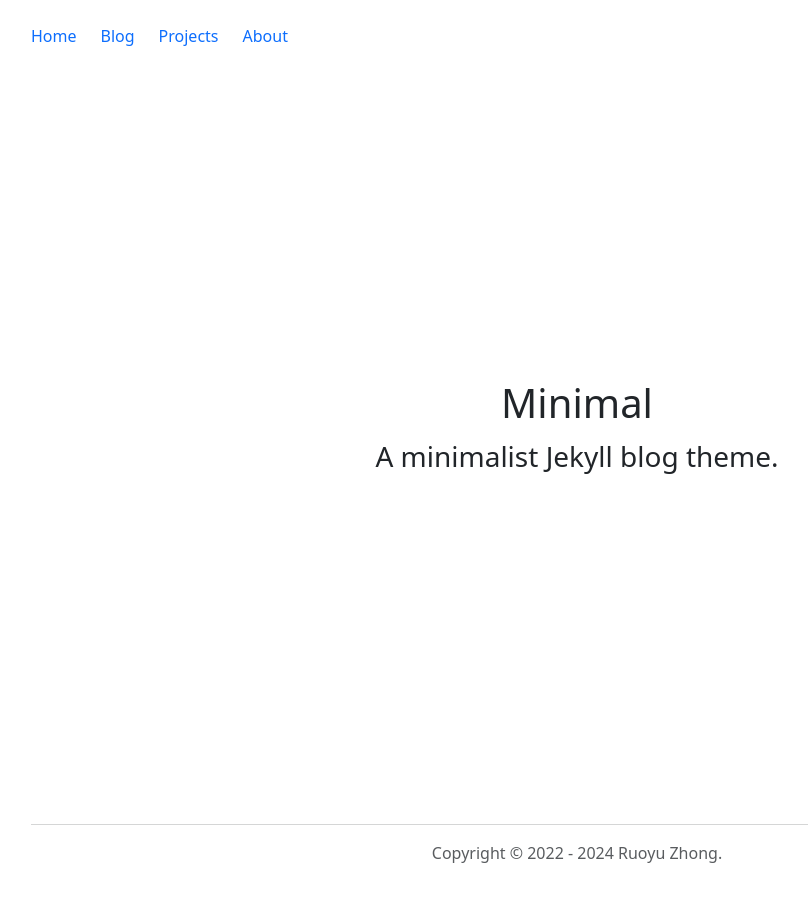
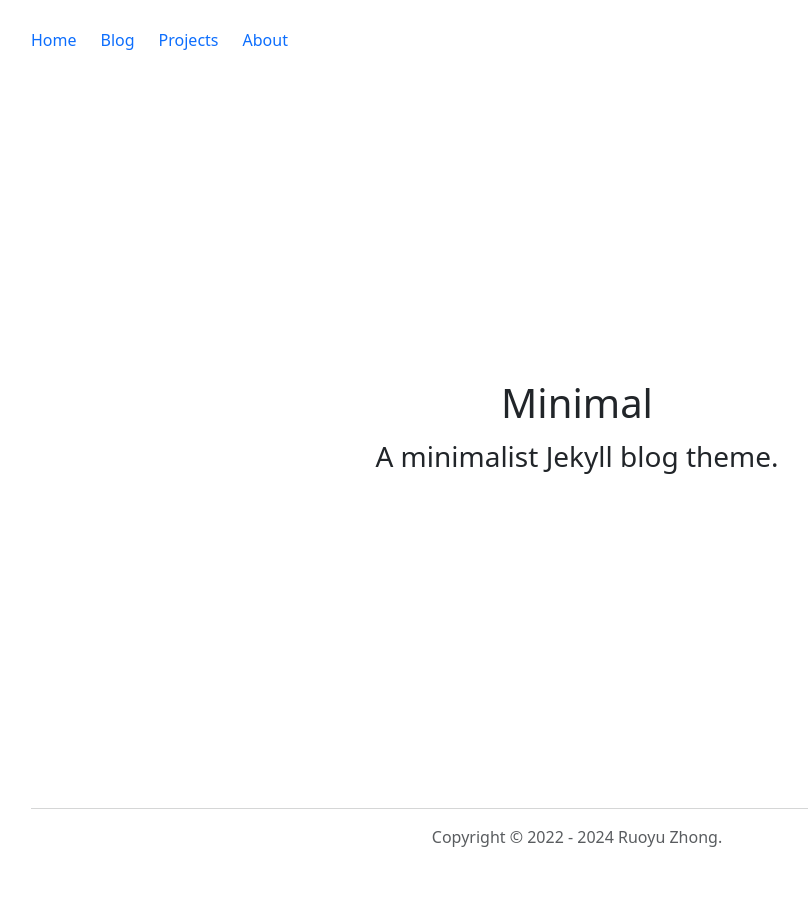
Before and after one commit to ZhongRuoyu/minimal, a Jekyll site: the page built from pages/index.md, in a window 1280 px wide. Shown: the whole page, without its empty margins (63-871 px from the left). Built offline with Jekyll 4.4.1, drawn with Linux system fonts in a browser that asks for light colours; comment, search, counter and statistics services are not loaded.

Commit message:
Improve spacing

```diff
--- a/_sass/utilities/sizing.scss
+++ b/_sass/utilities/sizing.scss
@@ -6,8 +6,8 @@
 
 .flex-header {
   min-height: 8% !important;
-  padding-top: 1rem !important;
-  padding-bottom: 1rem !important;
+  padding-top: 0.5rem !important;
+  padding-bottom: 0 !important;
 }
 
 .flex-body {
@@ -18,6 +18,6 @@
 
 .flex-footer {
   min-height: 12% !important;
-  padding-top: 1rem !important;
-  padding-bottom: 1rem !important;
+  padding-top: 0 !important;
+  padding-bottom: 0.5rem !important;
 }
```
